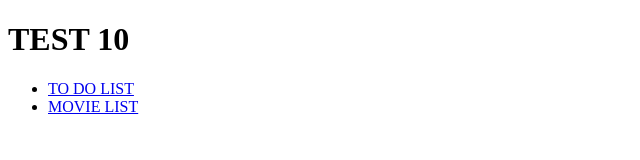
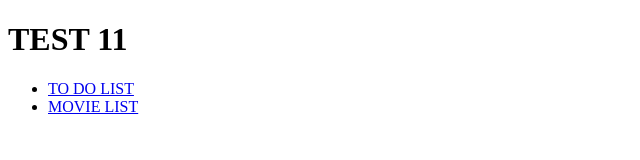
Before and after one commit to borah1019/test, a plain HTML site: page index.html in a window 1280 px wide. Shown: the full height of the page, 0-640 px from the left. Drawn offline with Linux system fonts and the light colour scheme.

Commit message:
2025-03-20 테스트 11

```diff
--- a/index.html
+++ b/index.html
@@ -7,7 +7,7 @@
   <title>Test</title>
 </head>
 <body>
-  <h1>TEST 10</h1>
+  <h1>TEST 11</h1>
   <ul class="projects_list">
     <li>
       <a href="./projects/toDoList/index.html">TO DO LIST</a>
--- a/projects/movieList/package.json
+++ b/projects/movieList/package.json
@@ -37,5 +37,6 @@
       "last 1 firefox version",
       "last 1 safari version"
     ]
-  }
+  },
+  "homepage": "https://borah1019.github.io/test/projects/movieList/"
 }
```
